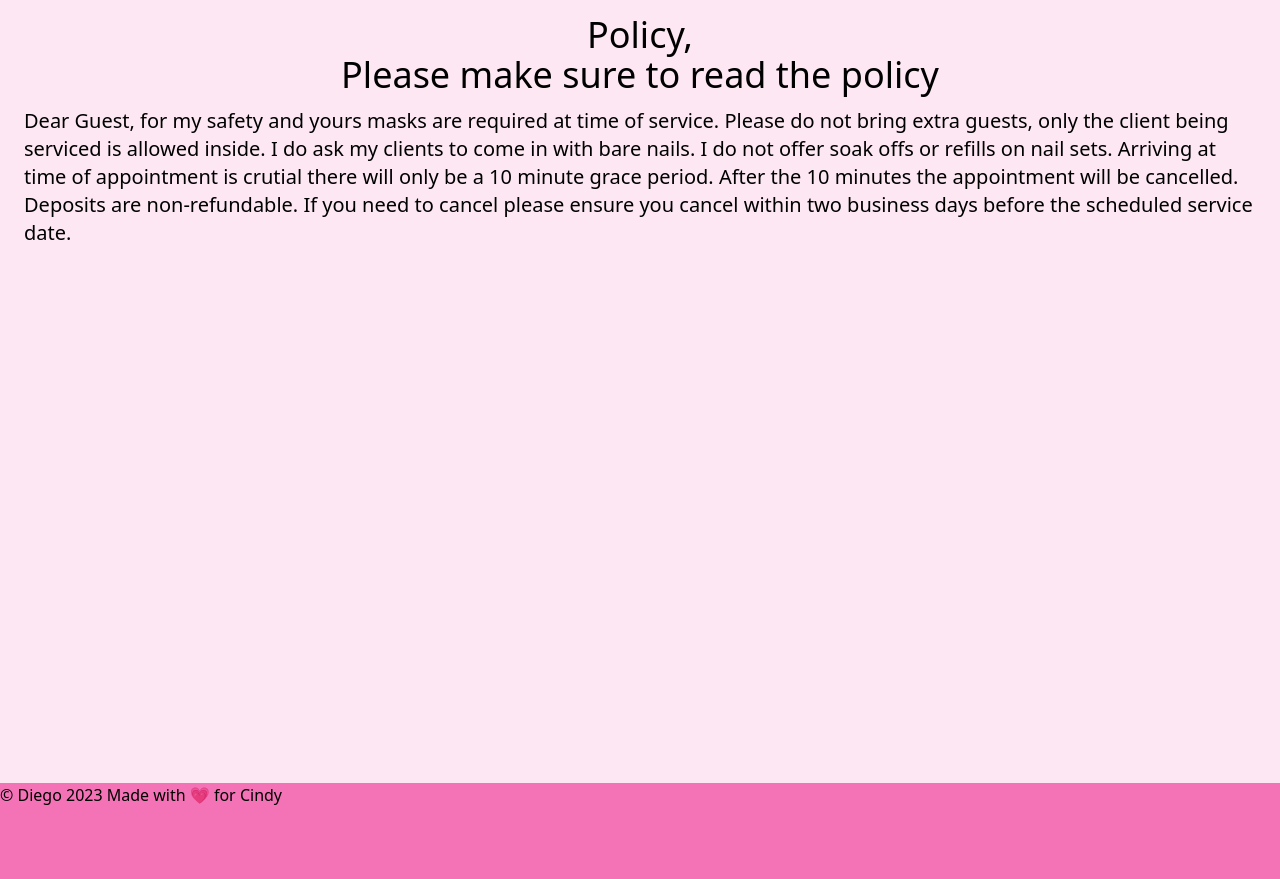
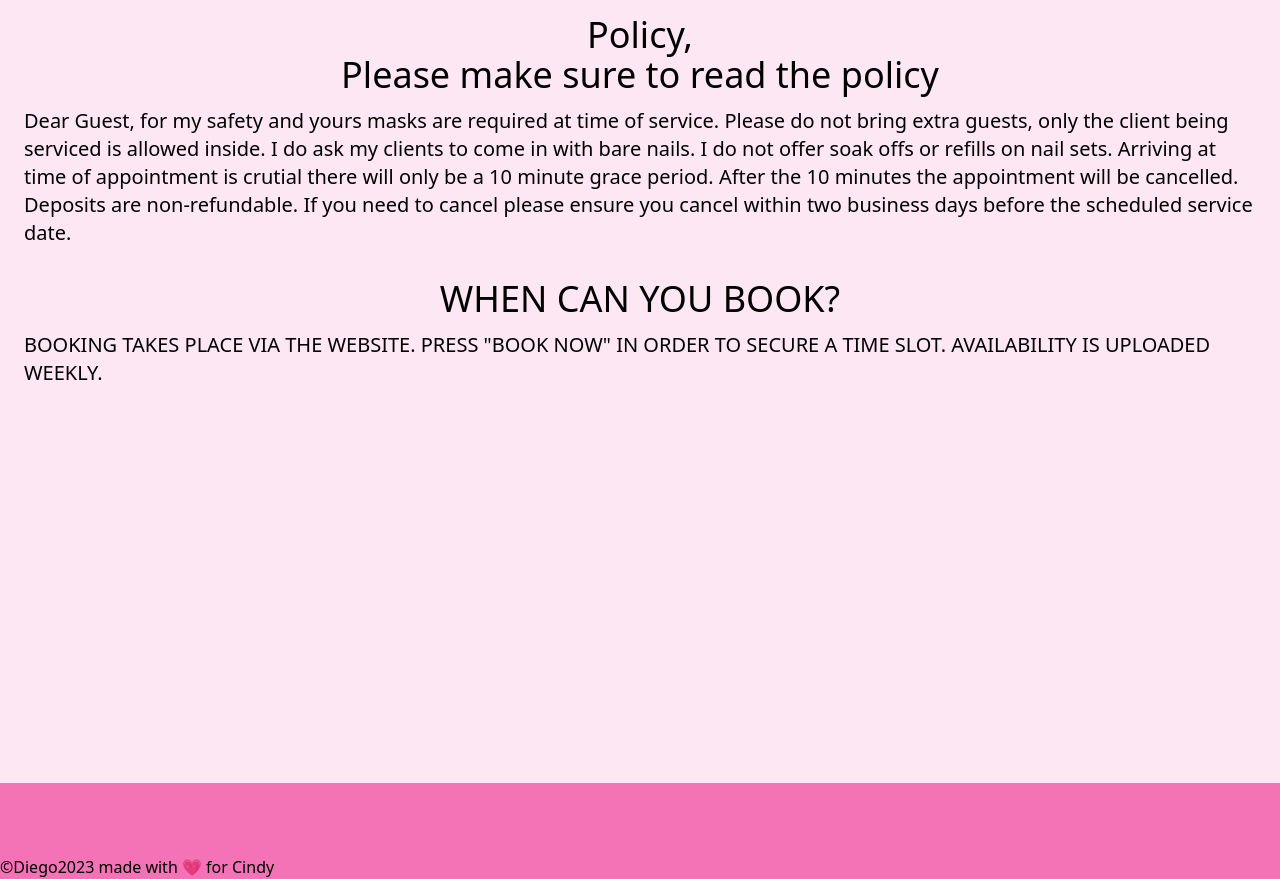
Before and after one commit to DHHZ19/CindyBooks, a website: page pages/home.html in a window 1280 px wide. Shown: the part 668-1547 px from the top of the page. Drawn offline with Linux system fonts and the light colour scheme.

Commit message:
footer moved a bit

```diff
--- a/pages/home.html
+++ b/pages/home.html
@@ -111,12 +111,20 @@
         are non-refundable. If you need to cancel please ensure you cancel
         within two business days before the scheduled service date.
       </p>
+      <div class="text-4xl self-center mt-5 py-3 text-center">
+        <h3 class="">WHEN CAN YOU BOOK?</h3>
+      </div>
+
+      <p class="w-full self-center text-xl px-6">
+        BOOKING TAKES PLACE VIA THE WEBSITE. PRESS "BOOK NOW" IN ORDER TO SECURE
+        A TIME SLOT. AVAILABILITY IS UPLOADED WEEKLY.
+      </p>
     </main>
     <!--Footer-->
-    <footer class="h-24 bg-pink-400 text-black">
+    <footer class="h-24 flex bg-pink-400 text-black items-end">
       &copy;
       <a class="cursor-pointer" href="https://twitter.com/DiegoCode_">Diego</a>
-      2023 Made with 💗 for Cindy
+      2023 made with 💗 for Cindy
     </footer>
   </body>
 </html>
```
Also changed, not shown: css/main.css.
